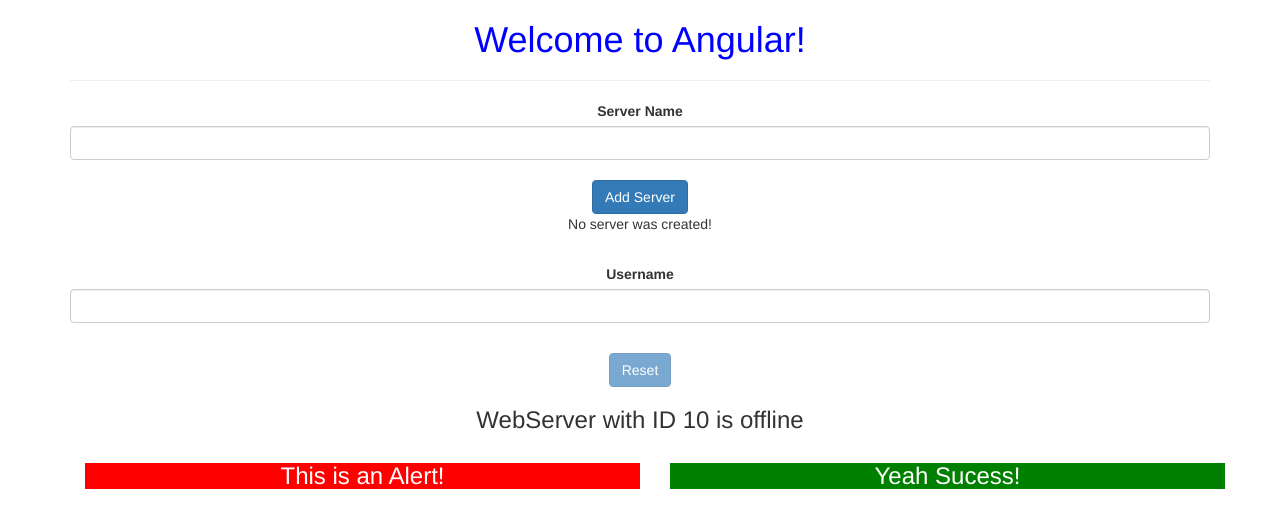
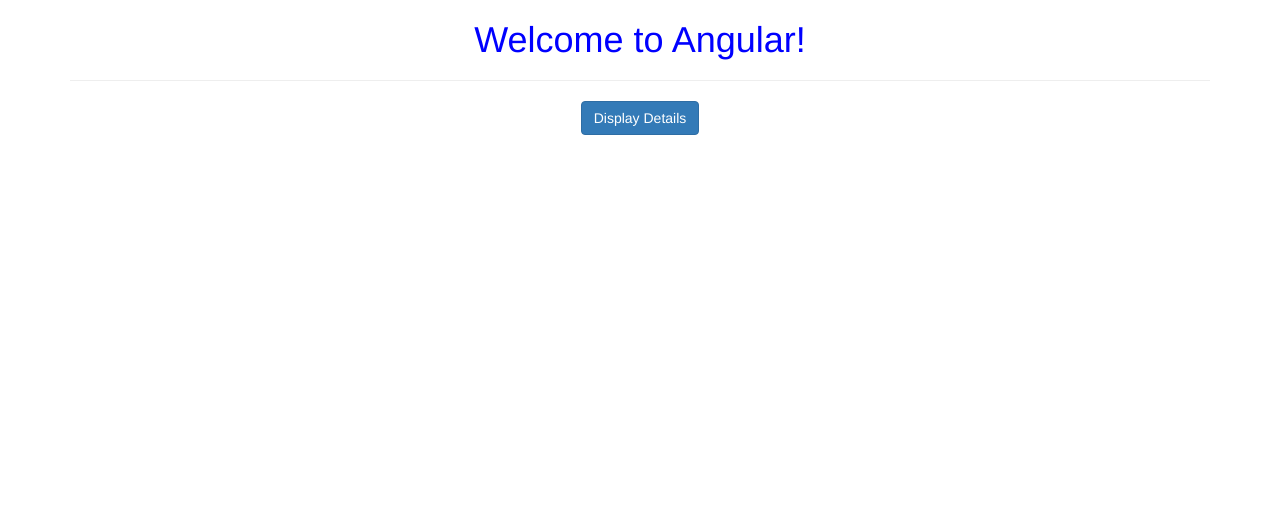
Before and after one commit to mlhz312/angular_training, an Angular app: page / in a window 1280 px wide. Shown: the top 528 px of the page. Built offline with nearby package versions, Linux system fonts and the light colour scheme.

Commit message:
After practice 3

```diff
--- a/src/app/app.component.html
+++ b/src/app/app.component.html
@@ -7,7 +7,8 @@
           Welcome to {{ title }}!
         </h1>
         <hr>
-        <app-servers></app-servers>
+        <!-- <app-servers></app-servers> -->
+        <app-practice3></app-practice3>
       </div>
     </div>
   </div>
--- a/src/app/app.module.ts
+++ b/src/app/app.module.ts
@@ -7,6 +7,7 @@ import { AppComponent } from './app.component';
 import { WindowAlertComponent } from './window-alert/window-alert.component';
 import { SuccessAlertComponent } from './success-alert/success-alert.component';
 import { ServersComponent } from './servers/servers.component';
+import { Practice3Component } from './practice3/practice3.component';
 
 
 @NgModule({
@@ -15,7 +16,8 @@ import { ServersComponent } from './servers/servers.component';
     ServerComponent,
     WindowAlertComponent,
     SuccessAlertComponent,
-    ServersComponent
+    ServersComponent,
+    Practice3Component
   ],
   imports: [
     BrowserModule,
--- /dev/null
+++ b/src/app/practice3/practice3.component.css
@@ -0,0 +1,3 @@
+.test {
+    color:white;
+}
--- /dev/null
+++ b/src/app/practice3/practice3.component.html
@@ -0,0 +1,12 @@
+<button
+  class="btn btn-primary"
+  (click)="performButtonAction()">
+  Display Details
+</button>
+<p *ngIf="showSecretContent">Super Secret Content</p>
+<div
+  *ngFor="let entry of clickArray"
+  [ngStyle]="{backgroundColor: entry > 5 ? 'blue' : 'white'}"
+  [ngClass]="{test: entry > 5}">
+  {{ entry }}
+</div>
--- /dev/null
+++ b/src/app/practice3/practice3.component.ts
@@ -0,0 +1,25 @@
+import { Component, OnInit } from '@angular/core';
+
+@Component({
+  selector: 'app-practice3',
+  templateUrl: './practice3.component.html',
+  styleUrls: ['./practice3.component.css']
+})
+export class Practice3Component implements OnInit {
+  showSecretContent = false;
+  clickArray = [];
+  iteration = 1;
+
+  constructor() { }
+
+  ngOnInit() {
+  }
+
+  performButtonAction() {
+    this.showSecretContent = !this.showSecretContent;
+    this.clickArray.push(this.iteration);
+    this.iteration++;
+    console.log(this.clickArray);
+  }
+
+}
--- a/src/app/server/server.component.html
+++ b/src/app/server/server.component.html
@@ -1,12 +1,5 @@
-<h3>{{ getServerName() }} with ID {{ serverId }} is {{ serverStatus}} </h3>
-
-<div class="container">
-    <div class="row">
-        <div class="col-xs-6">
-            <app-window-alert></app-window-alert>
-        </div>
-        <div class="col-xs-6">
-            <app-success-alert></app-success-alert>
-        </div>
-    </div>
-</div>
+<h3
+[ngStyle]="{backgroundColor: getColor()}"
+[ngClass]="{online: serverStatus === 'online'}">
+{{ getServerName() }} with ID {{ serverId }} is {{ serverStatus}}
+</h3>
--- a/src/app/server/server.component.ts
+++ b/src/app/server/server.component.ts
@@ -3,14 +3,30 @@ import { Component } from '@angular/core';
 
 @Component({
     selector: 'app-server',
-    templateUrl: './server.component.html'
+    templateUrl: './server.component.html',
+    styles: [`
+        h3 {
+            color: black;
+        }
+        .online {
+            color: white;
+        }
+    `]
 })
 export class ServerComponent {
     serverId = 10;
     private serverName = 'WebServer';
     serverStatus = 'offline';
 
+    constructor() {
+        this.serverStatus = Math.random() > 0.5 ? 'online' : 'offline';
+    }
+
     getServerName() {
         return this.serverName;
     }
+
+    getColor() {
+        return this.serverStatus === 'online' ? 'green' : 'red';
+    }
 }
--- a/src/app/servers/servers.component.html
+++ b/src/app/servers/servers.component.html
@@ -1,13 +1,32 @@
 <label> Server Name </label>
 <!-- <input type="text" class="form-control" (input)="onUpdateServerName($event)"> -->
 <input type="text" class="form-control" [(ngModel)]="serverName">
+<div class="container">
+    <div class="row">
+        <div class="col-xs-6">
+            <app-window-alert></app-window-alert>
+        </div>
+        <div class="col-xs-6">
+            <app-success-alert></app-success-alert>
+        </div>
+    </div>
+</div>
 <br>
 <button class="btn btn-primary" [disabled]="!allowNewServer" (click)="onCreateServer()" >Add Server</button>
-<p> {{ serverCreationStatus }} </p>
+<p *ngIf="serverCreated, else noServer"> Server was created, server name is {{ serverName }} </p>
+<ng-template #noServer>
+    <p>No server created!</p>
+</ng-template>
 <br>
 <label>Username</label>
 <input type="text" class="form-control" [(ngModel)]="userName">
 <p> {{ userName }} </p>
 <br>
 <button class="btn btn-primary" (click)="userName = ''" [disabled]="userName === ''" >Reset</button>
-<app-server></app-server>
+<app-server *ngFor="let server of servers"></app-server>
+<button
+    class="btn btn-primary"
+    (click)="moreToShow = !moreToShow">
+    Show more
+</button>
+<app-server *ngIf="moreToShow"></app-server>
--- a/src/app/servers/servers.component.ts
+++ b/src/app/servers/servers.component.ts
@@ -9,7 +9,10 @@ export class ServersComponent implements OnInit {
   allowNewServer = false;
   serverCreationStatus = 'No server was created!';
   serverName = '';
+  serverCreated = false;
   userName = '';
+  moreToShow = false;
+  servers = ['TestServer', 'WebServer'];
 
   constructor() {
     setTimeout(() => {
@@ -21,6 +24,8 @@ export class ServersComponent implements OnInit {
   }
 
   onCreateServer() {
+    this.serverCreated = true;
+    this.servers.push(this.serverName);
     this.serverCreationStatus = 'Server was created! Name is ' + this.serverName;
   }
 
```
Also changed, not shown: src/app/server/server.component.css (added), 1 other file (tests, documents, lock files or other folders).
